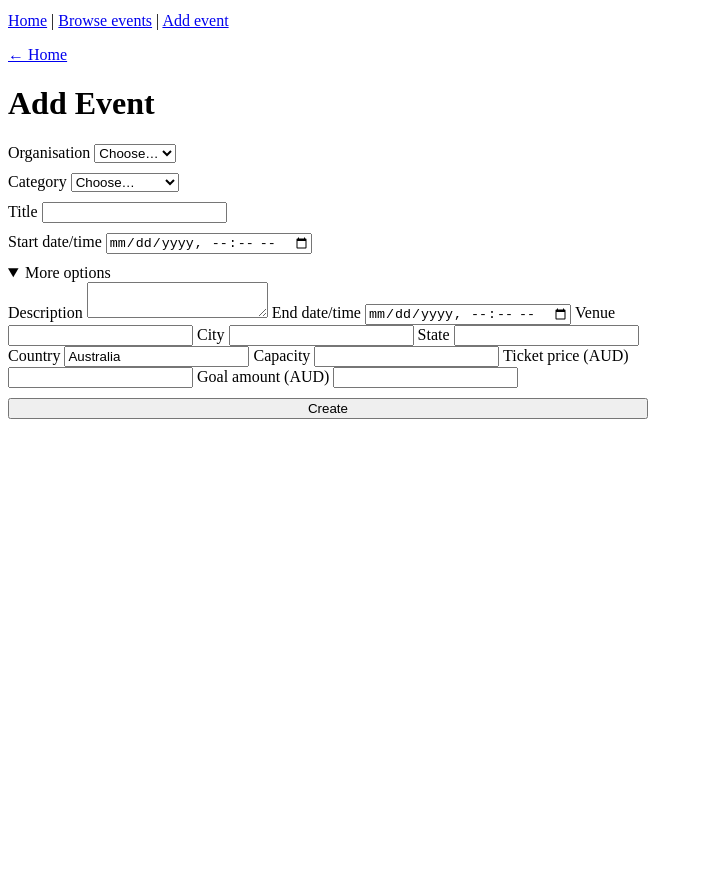
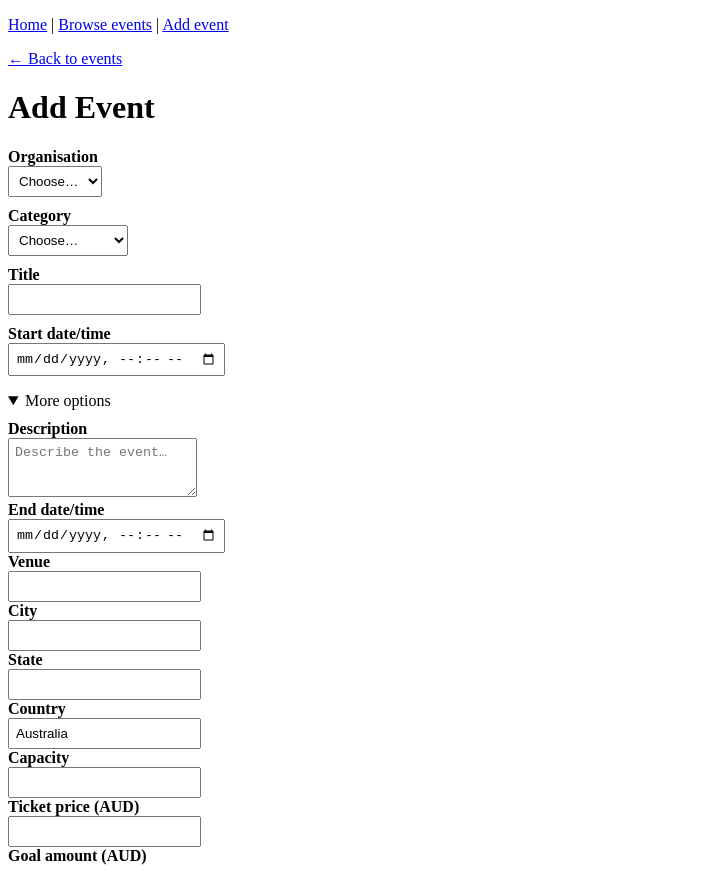
Before and after one commit to poojaya/webdev-2-assesment, a website: page WEB/public/add.html in a window 1280 px wide. Both pictures are taken after a click on the heading "More options". Shown: the whole page, without its empty margins (0-703 px from the left). Before the commit the page ends 800 px from the top, so only its background shows below. Drawn offline with Linux system fonts and the light colour scheme.

Commit message:
Update add.html

```diff
--- a/WEB/public/add.html
+++ b/WEB/public/add.html
@@ -1,63 +1,99 @@
 <!doctype html>
-<html>
+<html lang="en">
 <head>
-<nav style="margin:12px 0">
-  <a href="/index.html">Home</a> |
-  <a href="/events.html">Browse events</a> |
-  <a href="/add.html">Add event</a>
-</nav>
-
   <meta charset="utf-8" />
   <title>Add Event</title>
-  <meta name="viewport" content="width=device-width,initial-scale=1" />
+  <meta name="viewport" content="width=device-width, initial-scale=1" />
+  <link rel="stylesheet" href="/styles.css" />
+  <style>
+    form { max-width: 720px; display: grid; gap: 10px; }
+    label { font-weight: 600; }
+    input, select, textarea, button { padding: 6px; }
+    details { margin-top: 6px; }
+    #msg { margin-top: 6px; font-weight: 600; }
+  </style>
 </head>
 <body>
-  <p><a href="/index.html">← Home</a></p>
+  <p><a href="/index.html">Home</a> | <a href="/events.html">Browse events</a> | <a href="/add.html">Add event</a></p>
+  <p><a href="/events.html">← Back to events</a></p>
+
   <h1>Add Event</h1>
 
-  <form id="add-form" style="display:grid;gap:10px;max-width:640px">
-    <label>Organisation
+  <form id="create-form">
+    <!-- Required -->
+    <div>
+      <label for="org_id">Organisation</label><br />
       <select id="org_id" required>
-        <option value="">Choose…</option>
+        <option value="" selected disabled>Choose…</option>
         <option value="1">Charity A</option>
         <option value="2">Charity B</option>
       </select>
-    </label>
+    </div>
 
-    <label>Category
+    <div>
+      <label for="category_id">Category</label><br />
       <select id="category_id" required>
-        <option value="">Choose…</option>
+        <option value="" selected disabled>Choose…</option>
         <option value="1">Fun Run</option>
         <option value="2">Workshop</option>
         <option value="3">Charity Dinner</option>
       </select>
-    </label>
+    </div>
 
-    <label>Title
+    <div>
+      <label for="title">Title</label><br />
       <input id="title" type="text" required />
-    </label>
+    </div>
 
-    <label>Start date/time
+    <div>
+      <label for="start_datetime">Start date/time</label><br />
       <input id="start_datetime" type="datetime-local" required />
-    </label>
+    </div>
 
+    <!-- Optional -->
     <details>
       <summary>More options</summary>
-      <label>Description <textarea id="description"></textarea></label>
-      <label>End date/time <input id="end_datetime" type="datetime-local" /></label>
-      <label>Venue <input id="venue" type="text" /></label>
-      <label>City <input id="city" type="text" /></label>
-      <label>State <input id="state" type="text" /></label>
-      <label>Country <input id="country" type="text" value="Australia" /></label>
-      <label>Capacity <input id="capacity" type="number" min="0" /></label>
-      <label>Ticket price (AUD) <input id="ticket_price" type="number" min="0" step="0.01" /></label>
-      <label>Goal amount (AUD) <input id="goal_amount" type="number" min="0" step="0.01" /></label>
-    </details>
 
-    <button type="submit">Create</button>
-    <div id="msg" style="color:#c00"></div>
-  </form>
+      <div style="margin-top:10px">
+        <label for="description">Description</label><br />
+        <textarea id="description" rows="3" placeholder="Describe the event…"></textarea>
+      </div>
 
-  <script src="/js/add.js"></script>
-</body>
-</html>
+      <div>
+        <label for="end_datetime">End date/time</label><br />
+        <input id="end_datetime" type="datetime-local" />
+      </div>
+
+      <div>
+        <label for="venue">Venue</label><br />
+        <input id="venue" type="text" />
+      </div>
+
+      <div>
+        <label for="city">City</label><br />
+        <input id="city" type="text" />
+      </div>
+
+      <div>
+        <label for="state">State</label><br />
+        <input id="state" type="text" />
+      </div>
+
+      <div>
+        <label for="country">Country</label><br />
+        <input id="country" type="text" value="Australia" />
+      </div>
+
+      <div>
+        <label for="capacity">Capacity</label><br />
+        <input id="capacity" type="number" min="0" />
+      </div>
+
+      <div>
+        <label for="ticket_price">Ticket price (AUD)</label><br />
+        <input id="ticket_price" type="number" step="0.01" min="0" />
+      </div>
+
+      <div>
+        <label for="goal_amount">Goal amount (AUD)</label><br />
+        <input id="goal_amount" type="number" step="0.01" min="_
```
